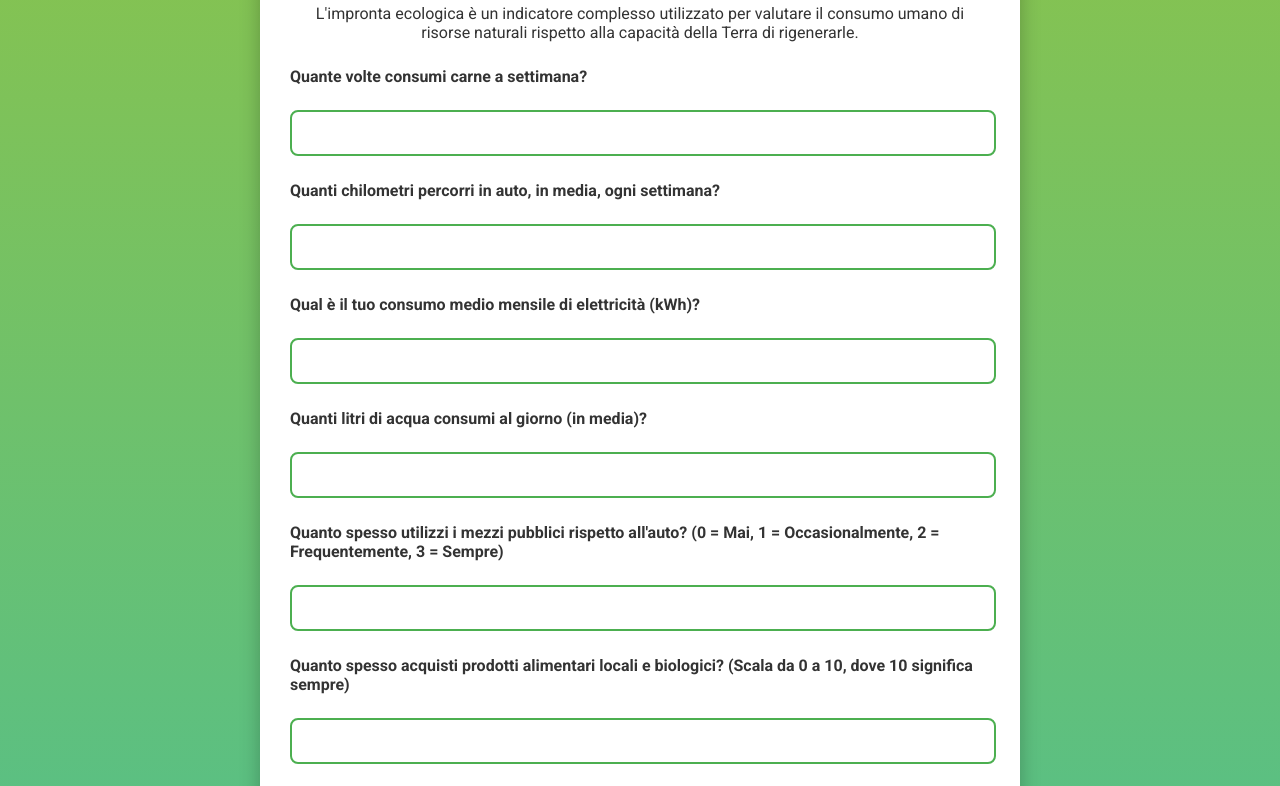
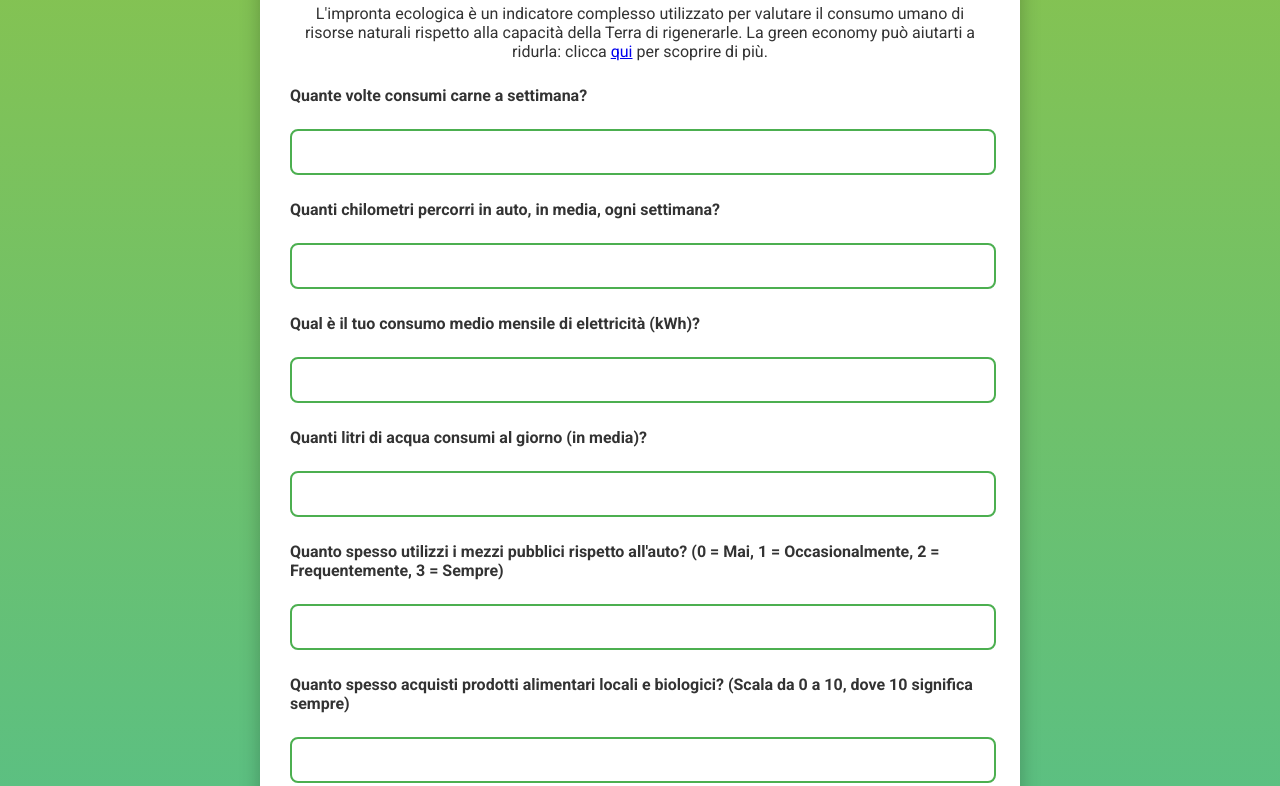
Before and after one commit to sunnyy-3/Calcola-Impronta-Ecologica, a plain HTML site: page index.html in a window 1280 px wide. Shown: the part 160-946 px from the top of the page. Drawn offline with nearby package versions, Linux system fonts and the light colour scheme.

Commit message:
Update index.html

```diff
--- a/index.html
+++ b/index.html
@@ -163,7 +163,7 @@
 <body>
     <div class="container">
         <h1 class="title">Calcola la tua Impronta Ecologica</h1>
-        <p>L'impronta ecologica è un indicatore complesso utilizzato per valutare il consumo umano di risorse naturali rispetto alla capacità della Terra di rigenerarle.</p>
+        <p>L'impronta ecologica è un indicatore complesso utilizzato per valutare il consumo umano di risorse naturali rispetto alla capacità della Terra di rigenerarle. La green economy può aiutarti a ridurla: clicca <a href="https://www.ippo-engineering.eu/cose-e-come-funziona-la-green-economy/"> qui</a> per scoprire di più.</p>
         <div id="quiz">
             <div class="question"><p>Quante volte consumi carne a settimana?</p><input type="number" id="meat" min="0" max="7"></div>
             <div class="question"><p>Quanti chilometri percorri in auto, in media, ogni settimana?</p><input type="number" id="car" min="0"></div>
```
